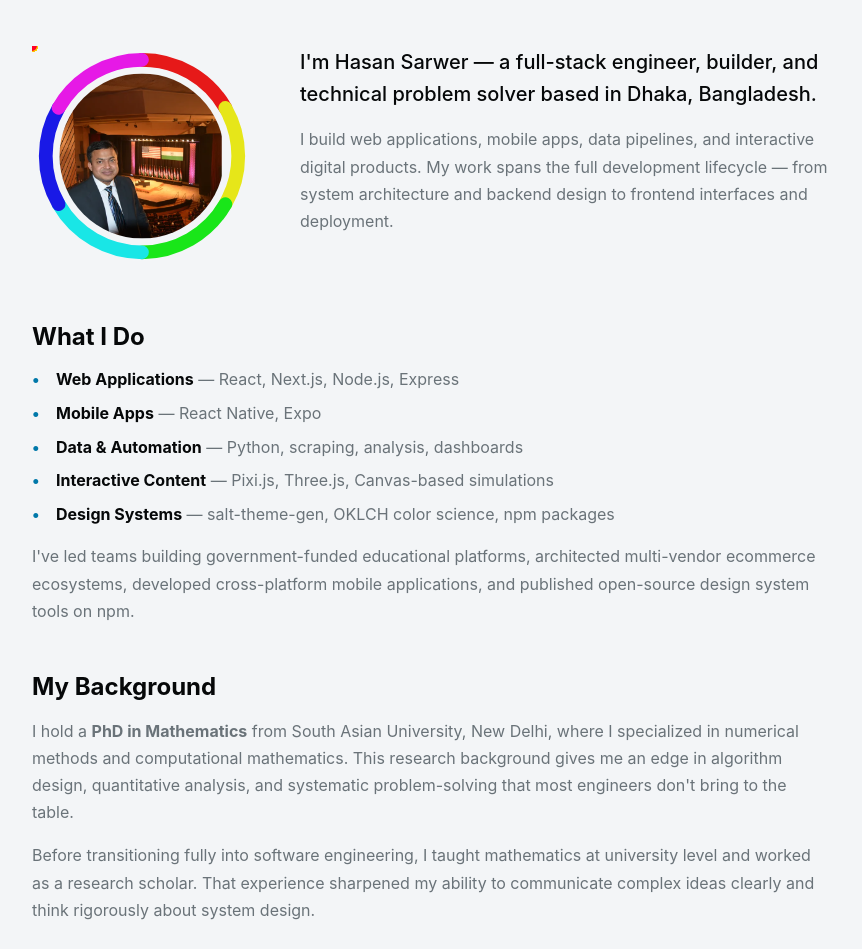
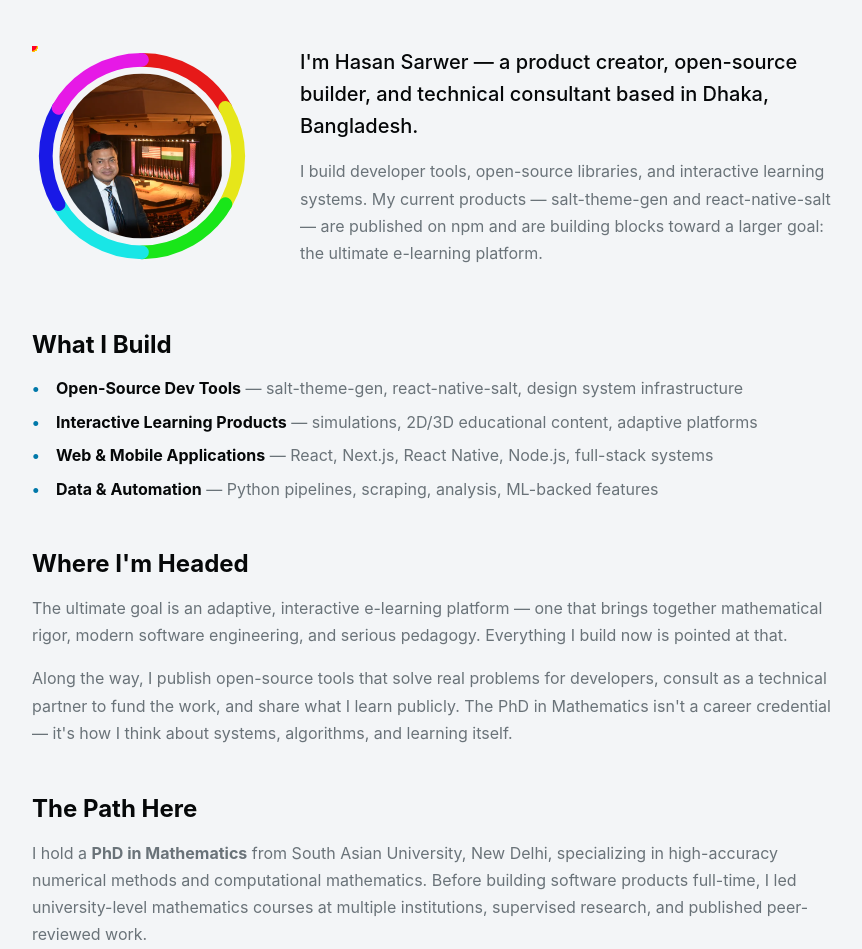
Before and after one commit to Hasansarwer/me, a Next.js app: page /about in a window 1280 px wide. Shown: the part 183-1132 px from the top of the page, without its empty margins (32-894 px from the left). Built offline with nearby package versions, Linux system fonts and the light colour scheme.

Commit message:
about page

```diff
--- a/app/about/page.tsx
+++ b/app/about/page.tsx
@@ -6,8 +6,8 @@ import styles from "./page.module.css";
 export const metadata: Metadata = {
   title: "About",
   description:
-    "Hasan Sarwer — full-stack engineer with a PhD in Mathematics from South Asian University. React, Next.js, Python, React Native. 10+ shipped products.",
-  keywords: ["about Hasan Sarwer", "full-stack engineer", "PhD Mathematics", "software developer Bangladesh", "web developer portfolio"],
+    "Hasan Sarwer — product creator and open-source builder with a PhD in Mathematics. Building developer tools and the foundation for the ultimate e-learning platform.",
+  keywords: ["about Hasan Sarwer", "open source creator", "product builder", "PhD Mathematics", "software developer Bangladesh", "e-learning platform"],
   alternates: { canonical: "/about" },
 };
 
@@ -21,74 +21,73 @@ export default function AboutPage() {
           <ProfilePhoto />
           <div className={styles.bio}>
             <p className={styles.lead}>
-              I&apos;m Hasan Sarwer &mdash; a full-stack engineer, builder, and
-              technical problem solver based in Dhaka, Bangladesh.
+              I&apos;m Hasan Sarwer &mdash; a product creator, open-source
+              builder, and technical consultant based in Dhaka, Bangladesh.
             </p>
             <p>
-              I build web applications, mobile apps, data pipelines, and
-              interactive digital products. My work spans the full development
-              lifecycle &mdash; from system architecture and backend design to
-              frontend interfaces and deployment.
+              I build developer tools, open-source libraries, and interactive
+              learning systems. My current products &mdash; salt-theme-gen and
+              react-native-salt &mdash; are published on npm and are building
+              blocks toward a larger goal: the ultimate e-learning platform.
             </p>
           </div>
         </div>
 
         <section className={styles.section}>
-          <h3 className={styles.subheading}>What I Do</h3>
+          <h3 className={styles.subheading}>What I Build</h3>
           <ul className={styles.list}>
             <li>
-              <strong>Web Applications</strong> &mdash; React, Next.js, Node.js,
-              Express
+              <strong>Open-Source Dev Tools</strong> &mdash; salt-theme-gen,
+              react-native-salt, design system infrastructure
             </li>
             <li>
-              <strong>Mobile Apps</strong> &mdash; React Native, Expo
+              <strong>Interactive Learning Products</strong> &mdash; simulations,
+              2D/3D educational content, adaptive platforms
             </li>
             <li>
-              <strong>Data & Automation</strong> &mdash; Python, scraping,
-              analysis, dashboards
+              <strong>Web & Mobile Applications</strong> &mdash; React, Next.js,
+              React Native, Node.js, full-stack systems
             </li>
             <li>
-              <strong>Interactive Content</strong> &mdash; Pixi.js, Three.js,
-              Canvas-based simulations
-            </li>
-            <li>
-              <strong>Design Systems</strong> &mdash; salt-theme-gen, OKLCH
-              color science, npm packages
+              <strong>Data & Automation</strong> &mdash; Python pipelines,
+              scraping, analysis, ML-backed features
             </li>
           </ul>
+        </section>
+
+        <section className={styles.section}>
+          <h3 className={styles.subheading}>Where I&apos;m Headed</h3>
           <p>
-            I&apos;ve led teams building government-funded educational
-            platforms, architected multi-vendor ecommerce ecosystems, developed
-            cross-platform mobile applications, and published open-source design
-            system tools on npm.
+            The ultimate goal is an adaptive, interactive e-learning platform
+            &mdash; one that brings together mathematical rigor, modern
+            software engineering, and serious pedagogy. Everything I build now
+            is pointed at that.
+          </p>
+          <p>
+            Along the way, I publish open-source tools that solve real problems
+            for developers, consult as a technical partner to fund the work,
+            and share what I learn publicly. The PhD in Mathematics isn&apos;t
+            a career credential &mdash; it&apos;s how I think about systems,
+            algorithms, and learning itself.
           </p>
         </section>
 
         <section className={styles.section}>
-          <h3 className={styles.subheading}>My Background</h3>
+          <h3 className={styles.subheading}>The Path Here</h3>
           <p>
             I hold a <strong>PhD in Mathematics</strong> from South Asian
-            University, New Delhi, where I specialized in numerical methods and
-            computational mathematics. This research background gives me an edge
-            in algorithm design, quantitative analysis, and systematic
-            problem-solving that most engineers don&apos;t bring to the table.
+            University, New Delhi, specializing in high-accuracy numerical
+            methods and computational mathematics. Before building software
+            products full-time, I led university-level mathematics courses
+            at multiple institutions, supervised research, and published
+            peer-reviewed work.
           </p>
           <p>
-            Before transitioning fully into software engineering, I taught
-            mathematics at university level and worked as a research scholar.
-            That experience sharpened my ability to communicate complex ideas
-            clearly and think rigorously about system design.
-          </p>
-        </section>
-
-        <section className={styles.section}>
-          <h3 className={styles.subheading}>What Drives Me</h3>
-          <p>
-            I&apos;m drawn to projects where technology meets real-world impact
-            &mdash; educational tools that make learning interactive, platforms
-            that connect businesses with customers, and data systems that turn
-            raw information into decisions. I care about clean architecture,
-            practical outcomes, and building things that work.
+            That background &mdash; deep quantitative thinking, research
+            discipline, and teaching experience &mdash; shapes how I approach
+            product design and engineering. It&apos;s also why I&apos;m
+            building toward education: I know what good learning looks like,
+            and I know it can be done far better than it currently is.
           </p>
         </section>
 
```
